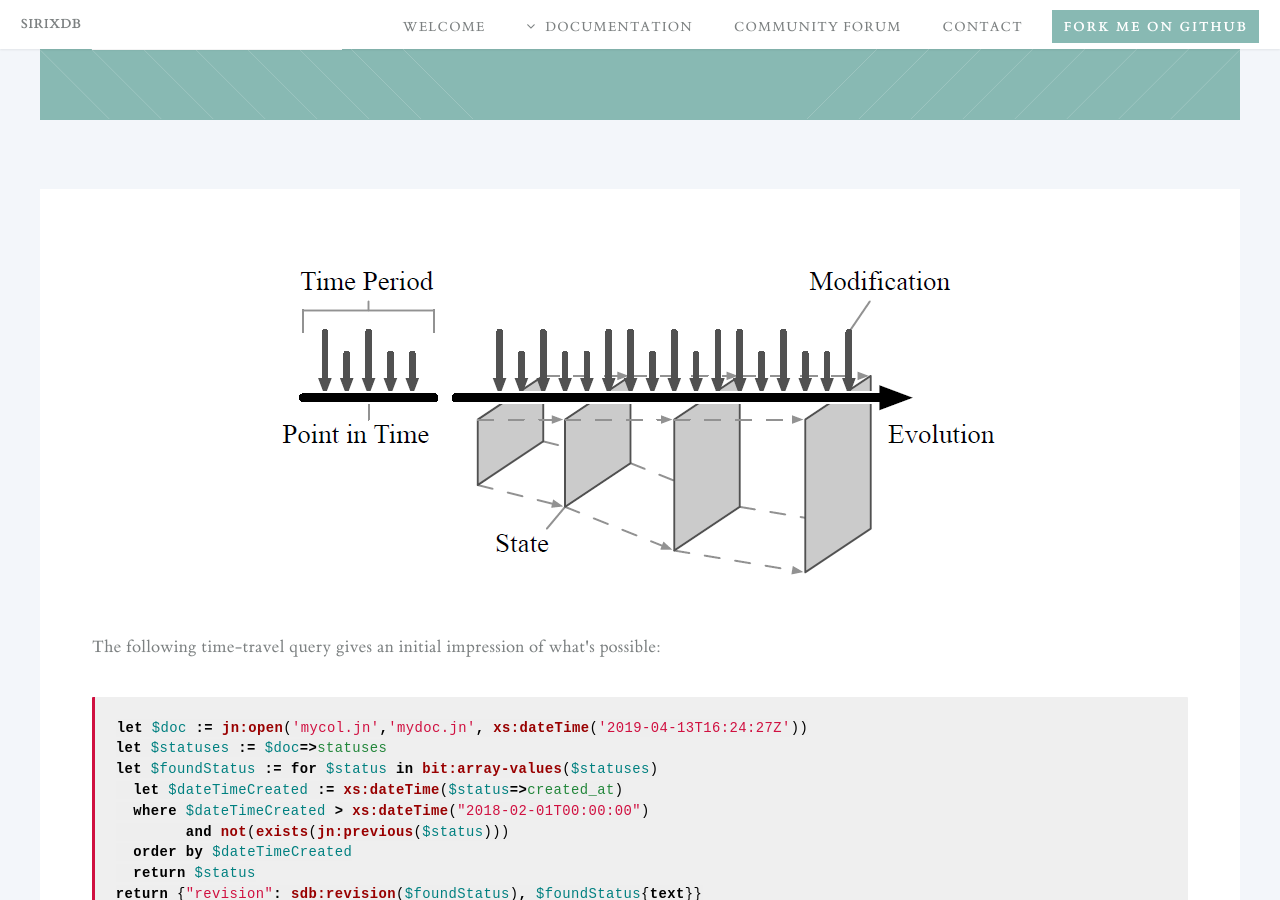
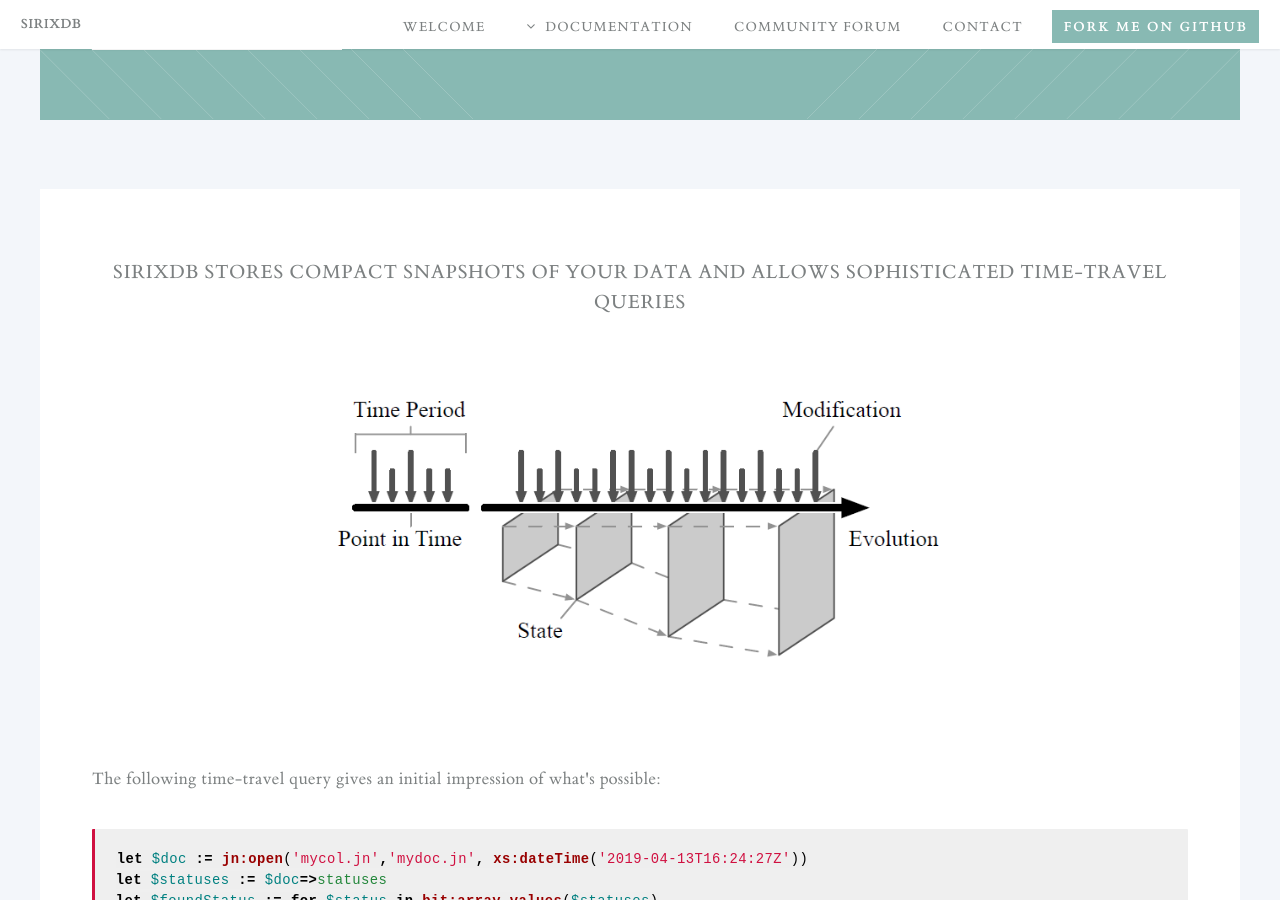
Before and after one commit to sirixdb/sirixdb.github.io, a Jekyll site: the page built from index.html, in a window 1280 px wide and 900 px high, scrolled down 1564 px. Built offline with Jekyll 4.4.1, drawn with Linux system fonts in a browser that asks for light colours.

Commit message:
Update index.html

```diff
--- a/index.html
+++ b/index.html
@@ -48,8 +48,9 @@ title: SirixDB - An Evolutionary NoSQL Document Store
 					</section>
 
 <section class="wrapper style3 container special">
+	<header><h3>SirixDB stores compact snapshots of your data and allows sophisticated time-travel queries</h3></header>
 	<div class="img_container">
-		<p><img src="images/evolution-of-state.png"/></p>
+		<p><img src="images/evolution-of-state.png" style="margin: 3em 3em; width: 650px"/></p>
 	</div>
 	<p>The following time-travel query gives an initial impression of what's possible:</p>
 
```
